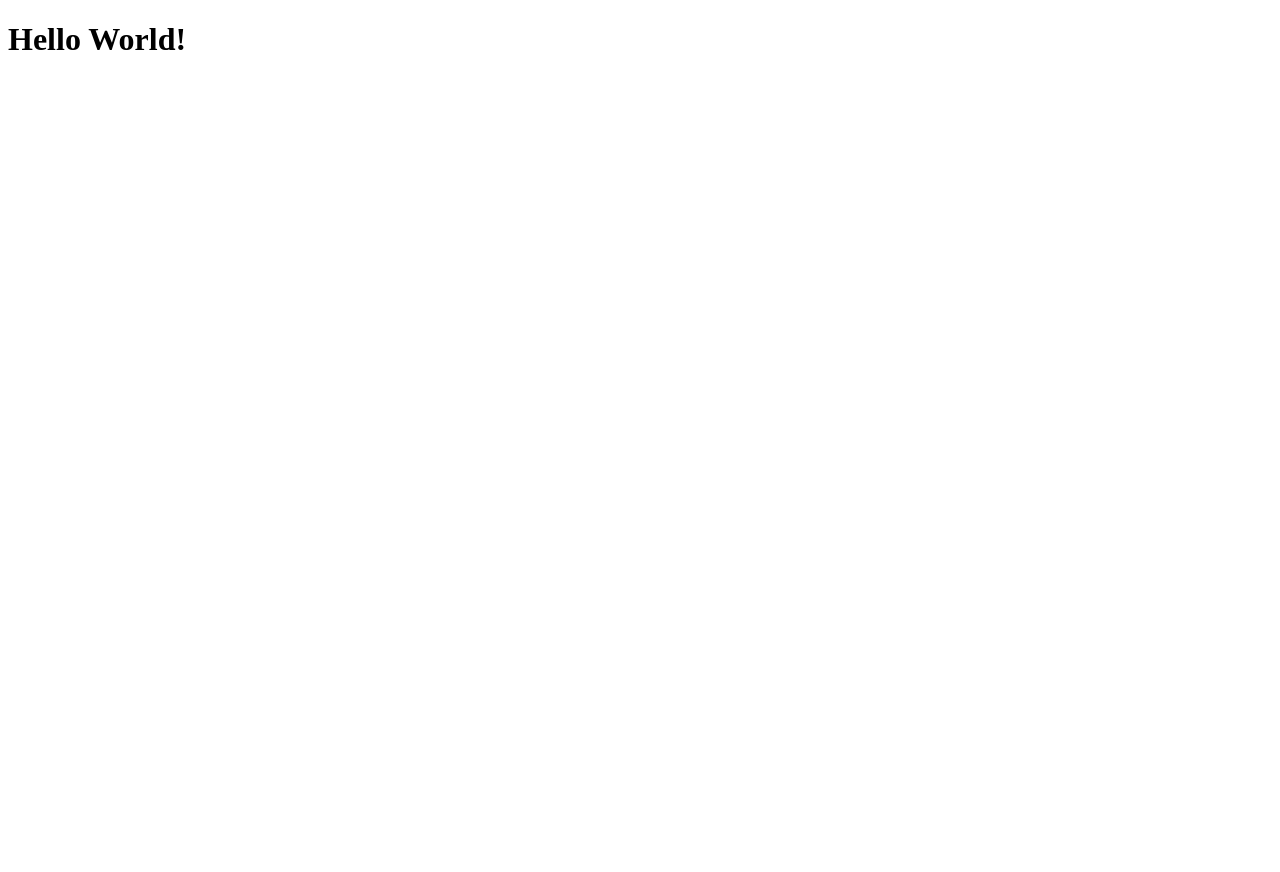
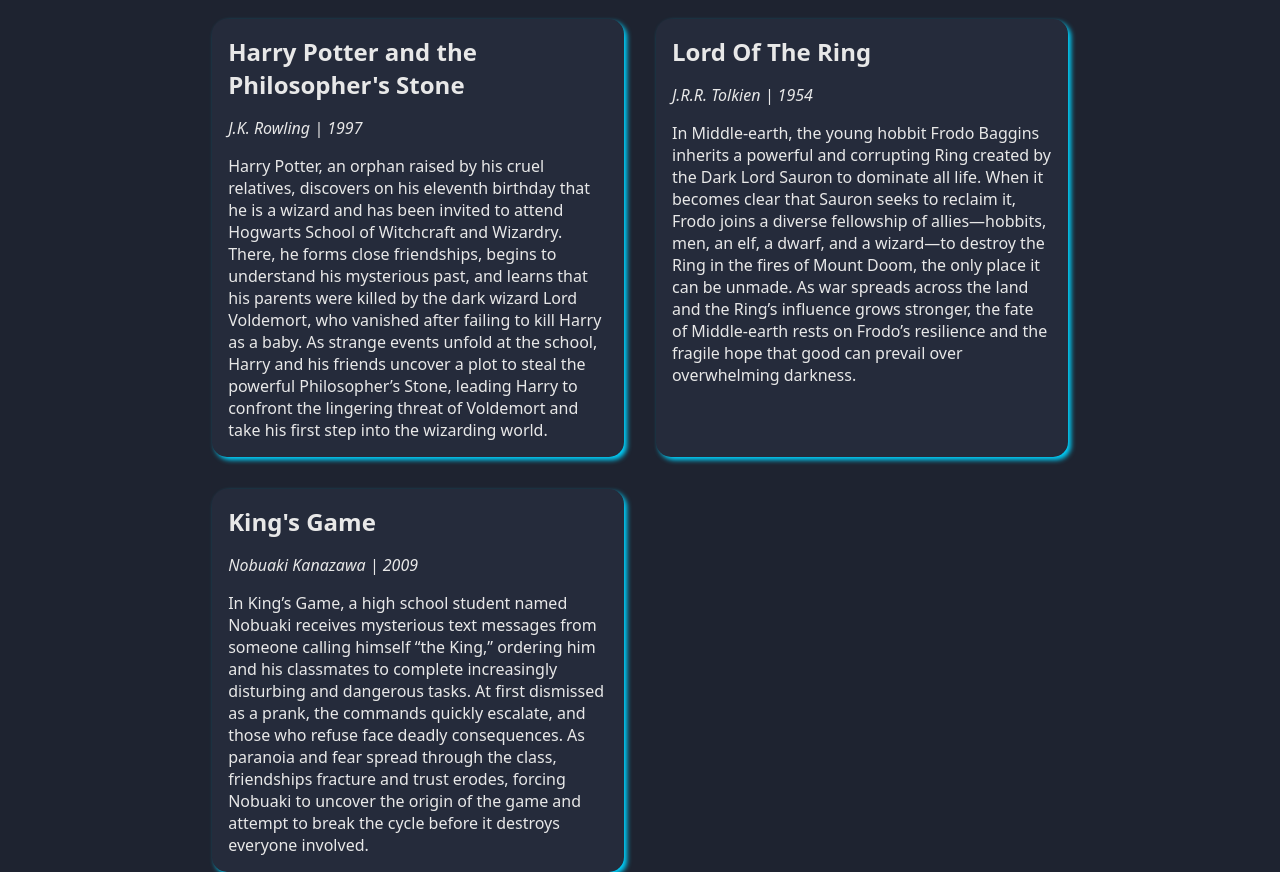
Before and after one commit to Sephydev/library, a plain HTML site: page index.html in a window 1280 px wide. Before the commit the page ends 800 px from the top, so only its background shows below. Drawn offline with Linux system fonts and the light colour scheme.

Commit message:
feat(library): Display book

```diff
--- a/index.html
+++ b/index.html
@@ -3,10 +3,12 @@
 <head>
   <meta charset="UTF-8">
   <meta name="viewport" content="width=device-width, initial-scale=1.0">
+  <link rel="stylesheet" href="styles.css">
   <script src="script.js" defer></script>
   <title>Library</title>
 </head>
 <body>
-  <h1>Hello World!</h1>
+  <h1>Library</h1>
+  <div class="container"></div>
 </body>
 </html>
--- a/script.js
+++ b/script.js
@@ -1,6 +1,7 @@
 const myLibrary = [];
+const container = document.querySelector(".container");
 
-function Book(title, author, publicationDate) {
+function Book(title, author, publicationDate, synopsis) {
   if (!new.target) {
     throw Error("Please use 'new' with constructor");
   }
@@ -8,14 +9,40 @@
   this.title = title;
   this.author = author;
   this.publicationDate = publicationDate;
+  this.synopsis = synopsis;
   this.id = crypto.randomUUID();
 }
 
-function addBookToLibrary(title, author, publicationDate) {
-  const book = new Book(title, author, publicationDate);
+function addBookToLibrary(title, author, publicationDate, synopsis) {
+  const book = new Book(title, author, publicationDate, synopsis);
   myLibrary.push(book);
 }
 
-addBookToLibrary("Harry Potter", "J.K. Rowling", 1997);
-addBookToLibrary("Lord Of The Ring", "J.R.R. Tolkien", 1954)
+addBookToLibrary("Harry Potter and the Philosopher's Stone", "J.K. Rowling", 1997, "Harry Potter, an orphan raised by his cruel relatives, discovers on his eleventh birthday that he is a wizard and has been invited to attend Hogwarts School of Witchcraft and Wizardry. There, he forms close friendships, begins to understand his mysterious past, and learns that his parents were killed by the dark wizard Lord Voldemort, who vanished after failing to kill Harry as a baby. As strange events unfold at the school, Harry and his friends uncover a plot to steal the powerful Philosopher’s Stone, leading Harry to confront the lingering threat of Voldemort and take his first step into the wizarding world.");
+addBookToLibrary("Lord Of The Ring", "J.R.R. Tolkien", 1954, "In Middle-earth, the young hobbit Frodo Baggins inherits a powerful and corrupting Ring created by the Dark Lord Sauron to dominate all life. When it becomes clear that Sauron seeks to reclaim it, Frodo joins a diverse fellowship of allies—hobbits, men, an elf, a dwarf, and a wizard—to destroy the Ring in the fires of Mount Doom, the only place it can be unmade. As war spreads across the land and the Ring’s influence grows stronger, the fate of Middle-earth rests on Frodo’s resilience and the fragile hope that good can prevail over overwhelming darkness.")
+addBookToLibrary("King's Game", "Nobuaki Kanazawa", 2009, "In King’s Game, a high school student named Nobuaki receives mysterious text messages from someone calling himself “the King,” ordering him and his classmates to complete increasingly disturbing and dangerous tasks. At first dismissed as a prank, the commands quickly escalate, and those who refuse face deadly consequences. As paranoia and fear spread through the class, friendships fracture and trust erodes, forcing Nobuaki to uncover the origin of the game and attempt to break the cycle before it destroys everyone involved.")
 console.log(myLibrary);
+
+function displayBooks() {
+  myLibrary.forEach(book => {
+    const card = document.createElement('div');
+    card.classList.add("card")
+
+    const title = document.createElement('h2');
+    title.textContent = book.title;
+
+    const info = document.createElement('span');
+    info.textContent = `${book.author} | ${book.publicationDate}`;
+
+    const synopsis = document.createElement('p');
+    synopsis.textContent = book.synopsis;
+
+    card.appendChild(title);
+    card.appendChild(info);
+    card.appendChild(synopsis);
+
+    container.appendChild(card);
+  })
+}
+
+displayBooks();
--- a/styles.css
+++ b/styles.css
@@ -1,3 +1,49 @@
-h1 {
-  color: red;
+*,
+*::before,
+*::after {
+  margin: 0;
+  padding: 0;
+  box-sizing: border-box;
 }
+
+body {
+  width: 100vw;
+  height: 100vh;
+  font-family: system-ui, sans-serif;
+  display: flex;
+  flex-direction: column;
+  gap: 2rem;
+  justify-content: center;
+  align-items: center;
+  padding-top: 1rem;
+  background-color: #1e2330;
+  color: #e8e8e8;
+}
+
+.container {
+  max-width: 95%;
+  display: grid;
+  grid-template-columns: repeat(auto-fit, minmax(45ch, 1fr));
+  gap: 2rem;
+}
+
+.card {
+  background-color: #252b3b;
+  max-width: 45ch;
+  display: flex;
+  flex-direction: column;
+  gap: 1rem;
+  border-radius: 15px;
+  padding: 1rem;
+  box-shadow: 3px 3px 5px #00d4ff;
+  transition: all .1s ease-in-out;
+}
+
+.card span {
+  font-style: italic;
+}
+
+.card:hover {
+  transform: translateY(-10px);
+  color: #ffb800;
+}
```
